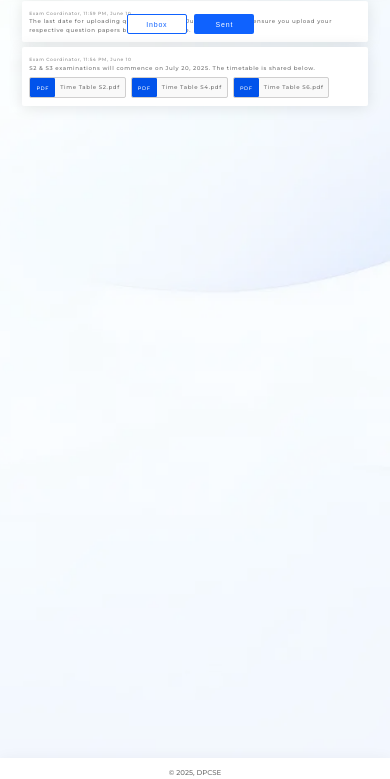
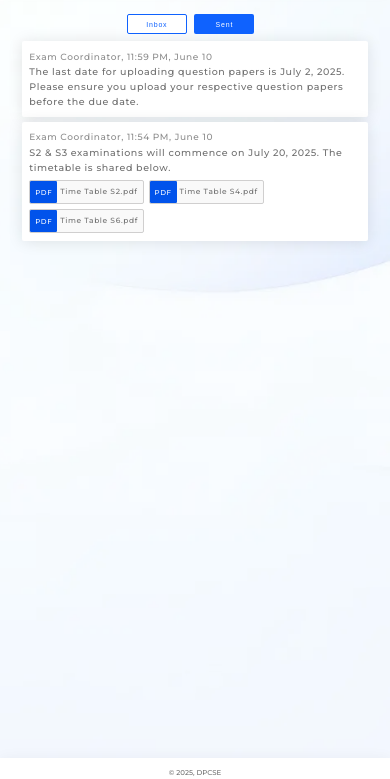
Before and after one commit to AmalKrishnaKP/Mini-Project, a plain HTML site: page send.html in a window 390 px wide. Shown: the part 65-844 px from the top of the page. Drawn offline with Linux system fonts and the light colour scheme.

Commit message:
Initial Commit

```diff
--- a/forgotpass.css
+++ b/forgotpass.css
@@ -264,7 +264,7 @@ form button:focus {
     }
 
     p {
-        font-size: 9px;
+        font-size: 11px;
     }
 
     .footer-style {
--- a/inbox.css
+++ b/inbox.css
@@ -264,7 +264,7 @@ form button:focus {
     }
 
     p {
-        font-size: 9px;
+        font-size: 11px;
     }
 
     .footer-style {
@@ -272,7 +272,7 @@ form button:focus {
     }
 
     .menu {
-        font-size: 7px;
+        font-size: 9px;
     }
 
     .menu-container {
@@ -282,11 +282,11 @@ form button:focus {
     }
 
     .highlight-text {
-        font-size: 4.5px;
+        font-size: 6.5px;
     }
 
     .main-content {
-        gap: 5px;
+        gap: 7px;
     }
 
     .content-section {
@@ -307,7 +307,7 @@ form button:focus {
     }
 
     .information-type {
-        font-size: 5.5px;
+        font-size: 7.5px;
     }
 
     .button-container {
@@ -321,7 +321,7 @@ form button:focus {
         width: 60px;
         height: 20px;
         border-radius: 2px;
-        font-size: 7px;
+        font-size: 9px;
     }
 
     .pdf-box-small {
@@ -332,10 +332,10 @@ form button:focus {
 
     .pdf-box-content {
         margin-left: 25px;
-        font-size: 5.5px;
+        font-size: 7.5px;
     }
 
     .info-new-type {
-        font-size: 5px;
+        font-size: 7px;
     }
 }
--- a/index.css
+++ b/index.css
@@ -239,7 +239,7 @@ form input[type="text"]:focus {
     }
 
     p {
-        font-size: 12px;
+        font-size: 11px;
     }
 
     .footer-style {
--- a/send.css
+++ b/send.css
@@ -264,7 +264,7 @@ form button:focus {
     }
 
     p {
-        font-size: 9px;
+        font-size: 11px;
     }
 
     .footer-style {
@@ -272,7 +272,8 @@ form button:focus {
     }
 
     .menu {
-        font-size: 7px;
+        font-size: 9px;
+        right: 5px;
     }
 
     .menu-container {
@@ -281,11 +282,8 @@ form button:focus {
         gap: 15px;
     }
 
-    .highlight-text {
-        font-size: 4.5px;
-    }
-
     .main-content {
+        margin-top: 0px;
         gap: 5px;
     }
 
@@ -306,8 +304,12 @@ form button:focus {
         border-radius: 2px;
     }
 
+    .highlight-text {
+        font-size: 6.5;
+    }
+
     .information-type {
-        font-size: 5.5px;
+        font-size: 9.5px;
     }
 
     .button-container {
@@ -332,10 +334,10 @@ form button:focus {
 
     .pdf-box-content {
         margin-left: 25px;
-        font-size: 5.5px;
+        font-size: 7.5px;
     }
 
     .info-new-type {
-        font-size: 5px;
+        font-size: 7px;
     }
 }
```
